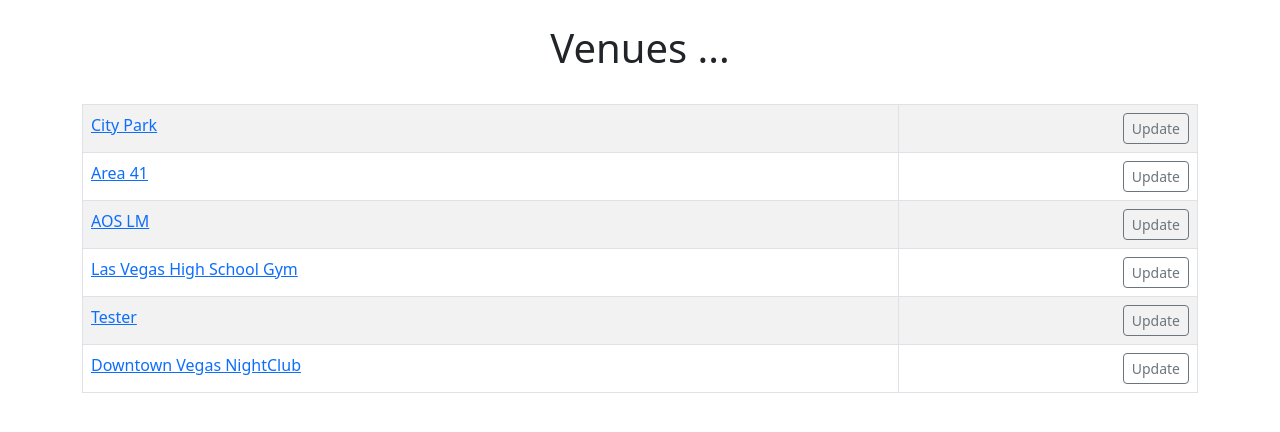
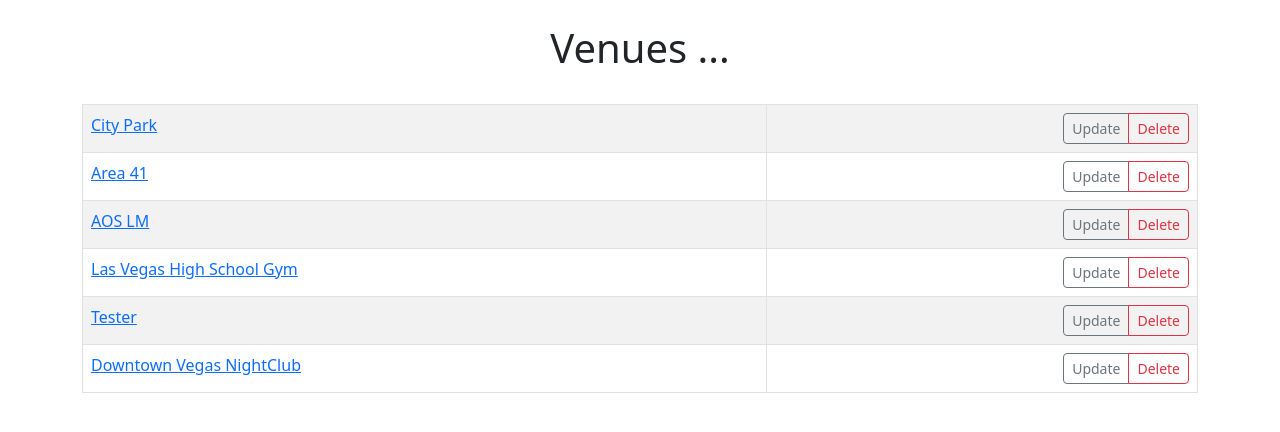
Before and after one commit to jaroambrozai/my_venues, a Django app: page /venues in a window 1280 px wide. Shown: the part 56-488 px from the top of the page. Run offline with Django 4.2, Linux system fonts and the light colour scheme; data comes from the database, SQL or seed files in the repository; both versions use the stored data as it was after the commit.

Commit message:
video_13: delete items from the DB

```diff
--- a/events/templates/events/event_list.html
+++ b/events/templates/events/event_list.html
@@ -31,7 +31,10 @@
             </p>
         </div>
         <div class="card-footer">
-            <a href="{% url 'update-event' event.id %}" class="btn btn-outline-secondary btn-sm">Update</a>
+            <div class="btn-group">
+                <a href="{% url 'update-event' event.id %}" class="btn btn-outline-secondary btn-sm">Update</a>
+                <a href="{% url 'delete-event' event.id %}" class="btn btn-outline-danger btn-sm">Delete</a>
+            </div>
         </div>
         </div>
         <br/>
--- a/events/templates/events/venue.html
+++ b/events/templates/events/venue.html
@@ -10,7 +10,12 @@
     {% for venue in venue_list %}
         <tr>
             <td><a href="{% url 'show-venue' venue.id %}">{{ venue }}</a></td>
-            <td class="text-end"><a href="{% url 'update-venue' venue.id %}" class="btn btn-outline-secondary btn-sm">Update</a></td>
+            <td class="text-end">
+                <div class="btn-group">
+                <a href="{% url 'update-venue' venue.id %}" class="btn btn-outline-secondary btn-sm">Update</a>
+                <a href="{% url 'delete-venue' venue.id %}" class="btn btn-outline-danger btn-sm">Delete</a>
+            </div>
+            </td>
         </tr>
     {% endfor %}
     </table>
--- a/events/urls.py
+++ b/events/urls.py
@@ -12,4 +12,6 @@ urlpatterns = [
     path('update_venue/<venue_id>', views.update_venue, name="update-venue"),
     path('add_event', views.add_event, name="add-event"),
     path('update_event/<event_id>', views.update_event, name="update-event"),
+    path('delete_event/<event_id>', views.delete_event, name="delete-event"),
+    path('delete_venue/<venue_id>', views.delete_venue, name="delete-venue"),
 ]
--- a/events/views.py
+++ b/events/views.py
@@ -6,6 +6,16 @@ from .models import Event, Venue
 from .forms import VenueForm, EventForm
 from django.http import HttpResponseRedirect
 
+
+def delete_venue(request, venue_id):
+    venue = Venue.objects.get(pk=venue_id)
+    venue.delete()
+    return redirect('list-venues')
+
+def delete_event(request, event_id):
+    event = Event.objects.get(pk=event_id)
+    event.delete()
+    return redirect('list-events')
 
 def update_event(request, event_id):
     event = Event.objects.get(pk=event_id)
```
Also changed, not shown: db.sqlite3.
